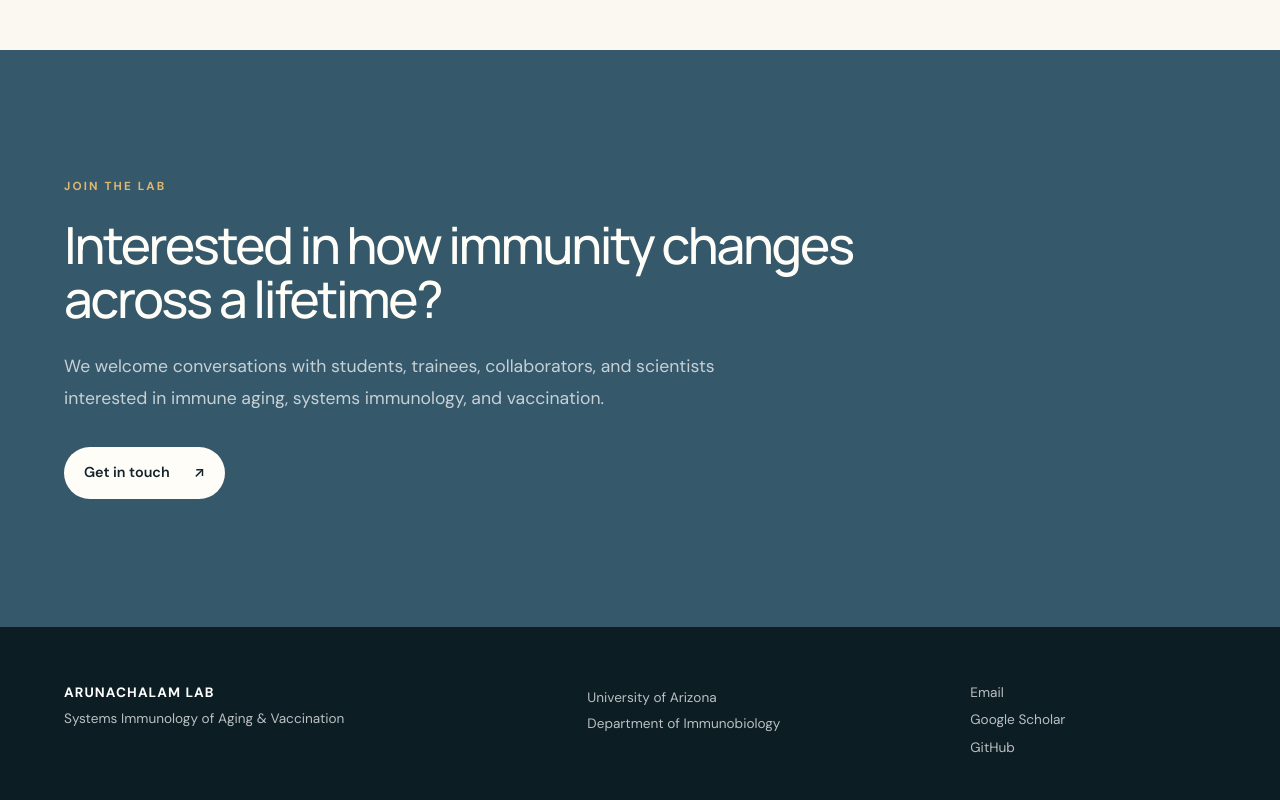
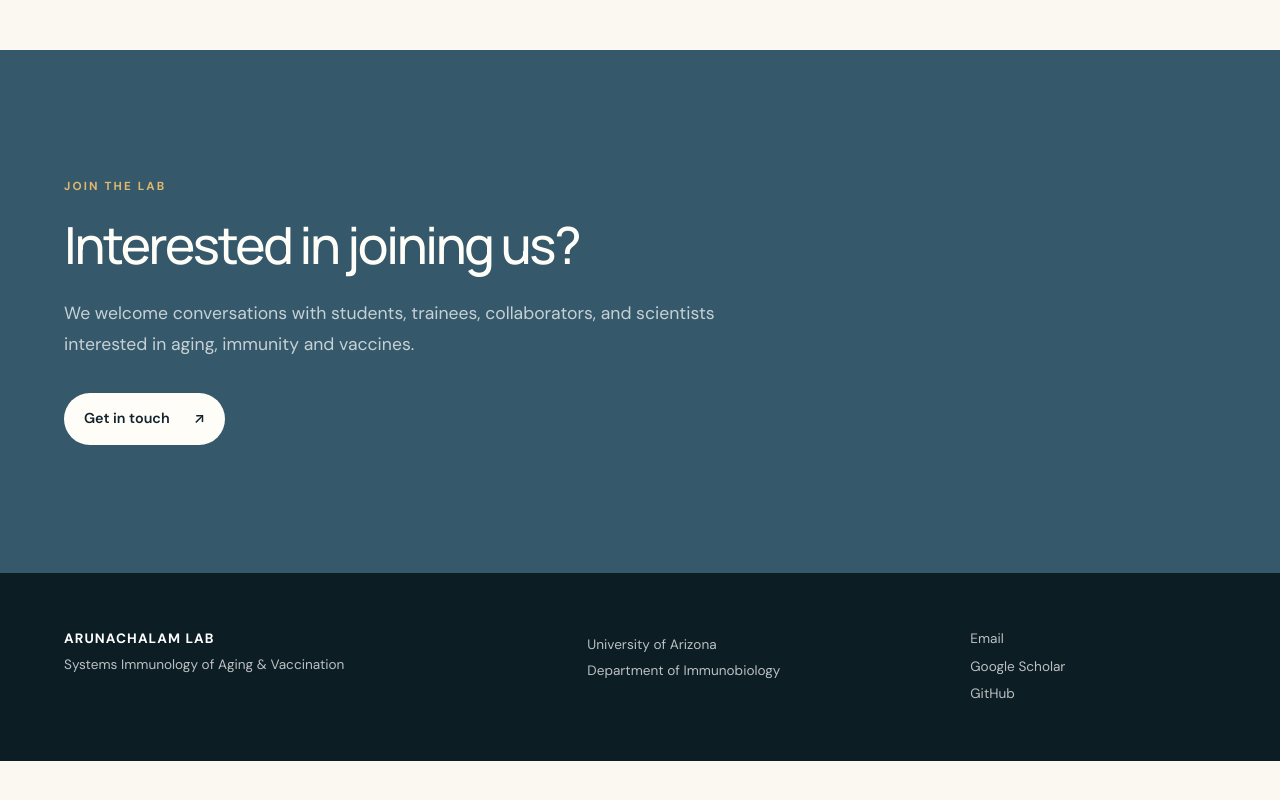
Before and after one commit to vidhyabindhu/Arunachalam-Lab, a plain HTML site: page index.html in a window 1280 px wide. Shown: the part 5054-5854 px from the top of the page. After the commit the page ends 5815 px from the top, so only its background shows below. Drawn offline with Linux system fonts and the light colour scheme.

Commit message:
Update contact information and section content

```diff
--- a/index.html
+++ b/index.html
@@ -314,9 +314,9 @@
     <section id="join" class="join-section">
       <div class="section-shell join-inner">
         <p class="section-kicker light">JOIN THE LAB</p>
-        <h2>Interested in how immunity changes across a lifetime?</h2>
-        <p>We welcome conversations with students, trainees, collaborators, and scientists interested in immune aging, systems immunology, and vaccination.</p>
-        <a class="button button-light" href="mailto:your-email@arizona.edu">Get in touch <span>↗</span></a>
+        <h2>Interested in joining us?</h2>
+        <p>We welcome conversations with students, trainees, collaborators, and scientists interested in aging, immunity and vaccines.</p>
+        <a class="button button-light" href="mailto:prabhusa@arizona.edu">Get in touch <span>↗</span></a>
       </div>
     </section>
   </main>
@@ -331,8 +331,8 @@
       <p>Department of Immunobiology</p>
     </div>
     <div>
-      <a href="mailto:your-email@arizona.edu">Email</a>
-      <a href="#">Google Scholar</a>
+      <a href="mailto:prabhusa@arizona.edu">Email</a>
+      <a href="https://scholar.google.com/citations?user=6uu8mVAAAAAJ&hl=en&oi=ao">Google Scholar</a>
       <a href="#">GitHub</a>
     </div>
   </footer>
```
